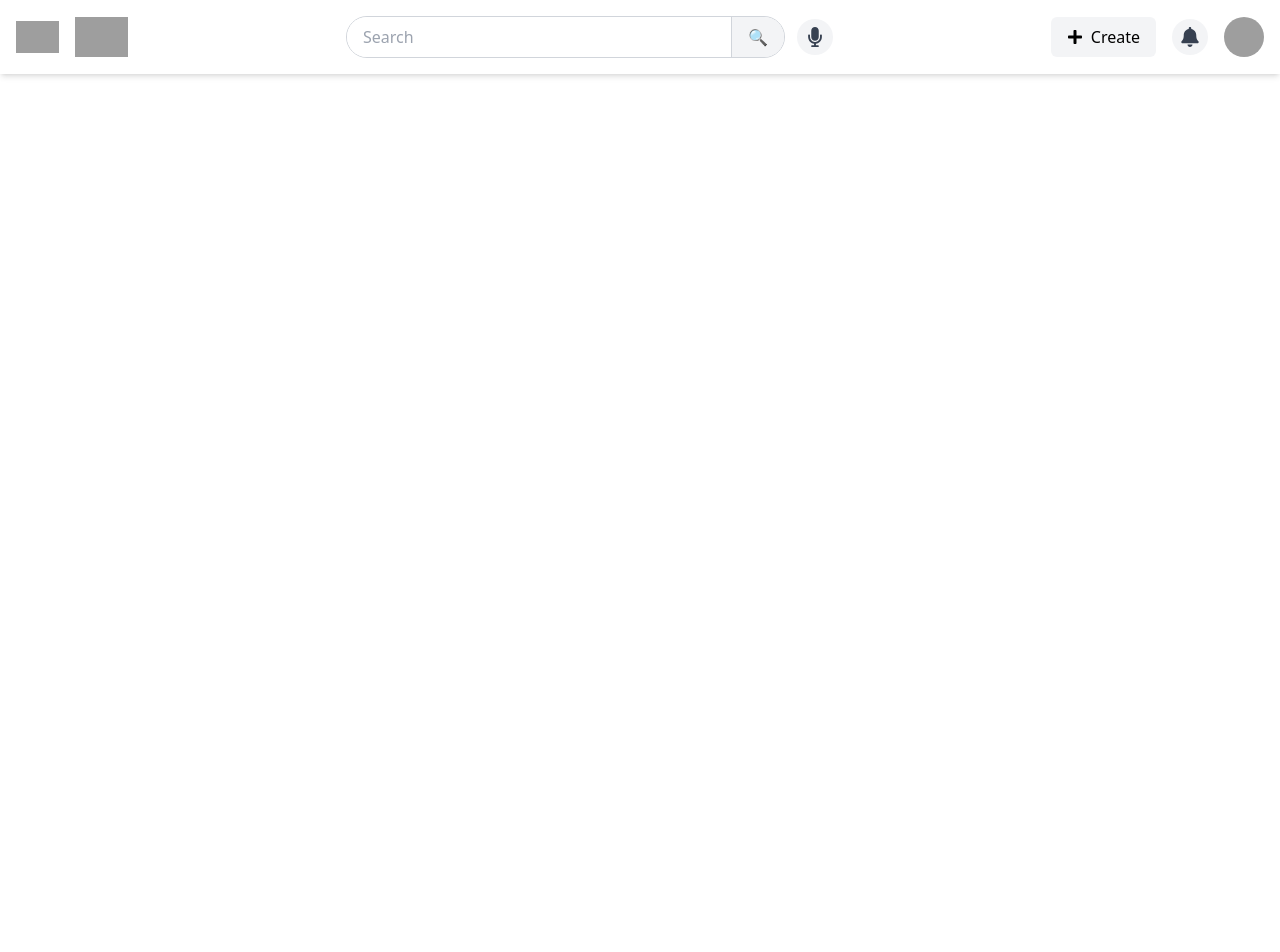
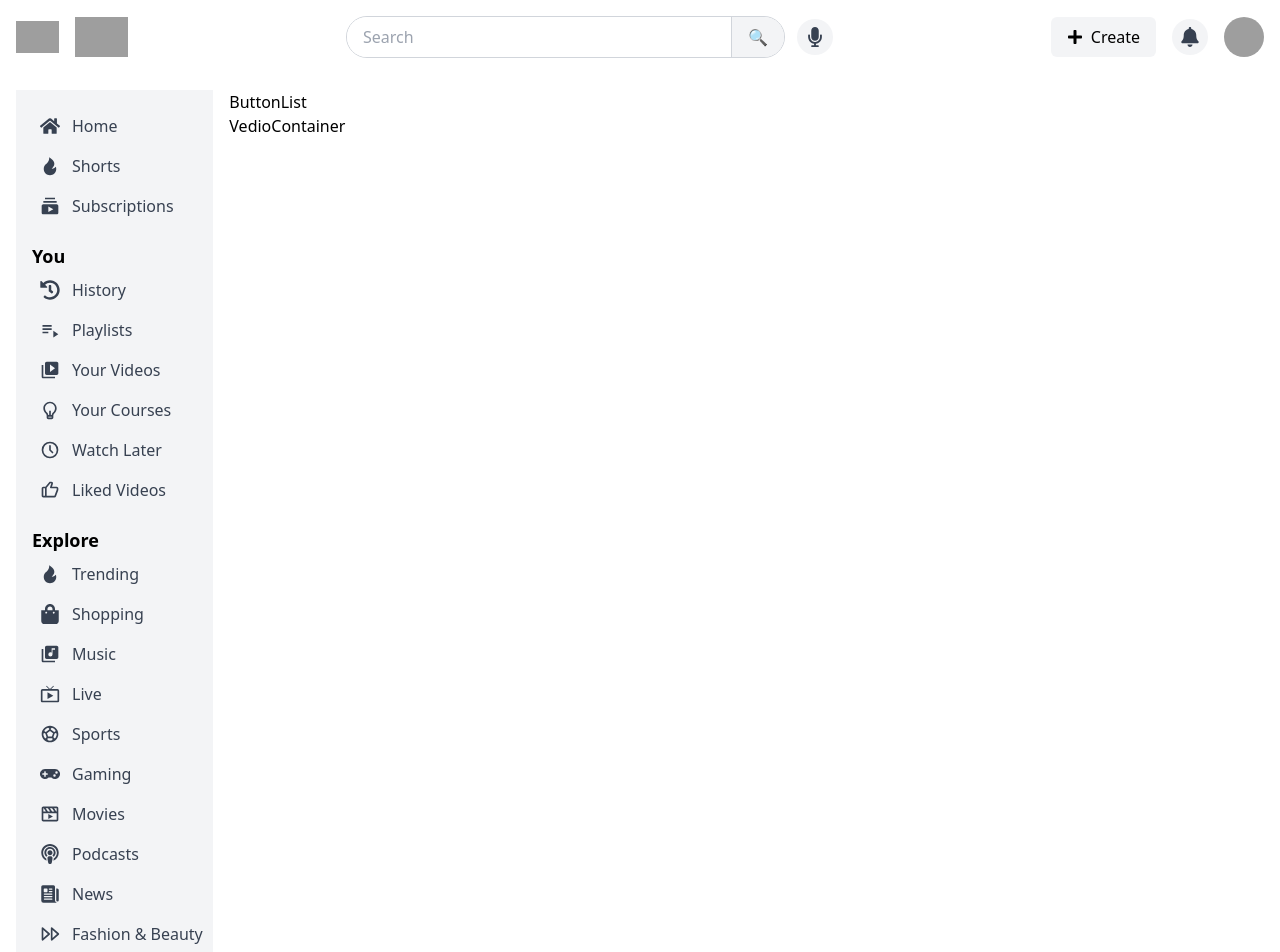
Before and after one commit to AshwiniRamesh/namaste-youtube, a React (Create React App) app: page / in a window 1280 px wide. Shown: the top 952 px of the page. Before the commit the page ends 800 px from the top, so only its background shows below. Built offline with nearby package versions, Linux system fonts and the light colour scheme; grey boxes are pictures that could not be loaded.

Commit message:
Build sidenav bar with font-awsome and react-icons

```diff
--- a/package.json
+++ b/package.json
@@ -3,6 +3,7 @@
   "version": "0.1.0",
   "private": true,
   "dependencies": {
+    "@reduxjs/toolkit": "^2.6.1",
     "@testing-library/dom": "^10.4.0",
     "@testing-library/jest-dom": "^6.6.3",
     "@testing-library/react": "^16.2.0",
@@ -10,6 +11,7 @@
     "react": "^19.0.0",
     "react-dom": "^19.0.0",
     "react-icons": "^5.5.0",
+    "react-redux": "^9.2.0",
     "react-scripts": "5.0.1",
     "tailwindcss": "^3.4.17",
     "web-vitals": "^2.1.4"
--- a/src/App.js
+++ b/src/App.js
@@ -1,10 +1,16 @@
 import Head from "./components/Head";
+import Body from "./components/Body";
+import { Provider } from "react-redux";
+import store from './store/appStore';
 
 function App() {
   return (
+    <Provider store={store}>
     <div>
         <Head/>
+        <Body />
     </div>
+    </Provider>
   );
 }
 
--- a/src/components/Body.jsx
+++ b/src/components/Body.jsx
@@ -1,12 +1,19 @@
 import React from "react";
-import Maincontainer from "./Maincontainer";
+import MainContainer from "./MainContainer";
 import SideBar from "./SideBar";
+import { useSelector } from "react-redux";
 
 export default function Body() {
+  const toggles = useSelector((store) => store.toggles);
+  const {isMenuOpen} =  toggles;
   return (
-    <div>
-      <SideBar />
-      <Maincontainer />
+    <div className="grid grid-cols-12 h-screen">
+      {isMenuOpen && <div className="col-span-2 p-4">
+        <SideBar />
+      </div>}
+      <div className="col-span-10 bg-white p-4">
+        <MainContainer />
+      </div>
     </div>
   );
 }
--- a/src/components/Head.js
+++ b/src/components/Head.jsx
@@ -1,12 +1,20 @@
 import React from "react";
 import { FaMicrophone, FaBell, FaPlus } from "react-icons/fa"; // FontAwesome Icons
+import { useDispatch } from "react-redux";
+import { toggleMenu } from "../store/togglesSlice";
 
 export default function Head() {
+  const disppatch = useDispatch();
+
+  const toggleMenuFun = () => {
+    disppatch(toggleMenu());
+  };
   return (
-    <div className="grid grid-flow-col p-4 shadow-md items-center">
+    <div className="grid grid-flow-col p-4  items-center">
       {/* Left Section - Logo & Menu */}
       <div className="flex items-center gap-4">
         <img
+          onClick={toggleMenuFun}
           className="h-8 cursor-pointer"
           src="https://static.vecteezy.com/system/resources/previews/021/190/402/original/hamburger-menu-filled-icon-in-transparent-background-basic-app-and-web-ui-bold-line-icon-eps10-free-vector.jpg"
           alt="menu-icon"
--- a/src/components/MainContainer.js
+++ b/src/components/MainContainer.jsx
@@ -2,7 +2,7 @@ import React from 'react'
 import ButtonList from './ButtonList'
 import VedioContainer from './VedioContainer'
 
-export default function Maincontainer() {
+export default function MainContainer() {
   return (
     <div>
           <ButtonList />
--- a/src/components/SideBar.jsx
+++ b/src/components/SideBar.jsx
@@ -1,7 +1,37 @@
-import React from 'react'
+import React from "react";
+import { constants } from "../utils/constants";
 
 export default function SideBar() {
+  const menuItems = constants.sideBarMenuItems;
+  if (!menuItems.length) return null;
+
   return (
-    <div>SideBar</div>
-  )
+    <div className="p-4 w-60 bg-gray-100 min-h-screen">
+      {menuItems.map((item, index) => (
+        <div key={index} className="mb-4">
+          {item.heading && (
+            <h1 className="text-lg font-bold">{item.heading}</h1>
+          )}
+          <ul className="list-none">
+            {item.listItems.map((category, idx) => (
+              <li
+                key={idx}
+                className="flex items-center space-x-3 text-gray-700 hover:text-black cursor-pointer p-2 hover:bg-gray-200 rounded-lg"
+              >
+                {/* Apply red color only for "More from YouTube" icons */}
+                <span
+                  className={`text-xl ${
+                    item.heading === "More from YouTube" ? "text-red-600" : ""
+                  }`}
+                >
+                  {category.icon}
+                </span>
+                <span>{category.name}</span>
+              </li>
+            ))}
+          </ul>
+        </div>
+      ))}
+    </div>
+  );
 }
--- a/src/components/VedioContainer.jsx
+++ b/src/components/VedioContainer.jsx
@@ -1,7 +1,7 @@
 import React from "react";
 
 const VedioContainer = () => {
-  return <div></div>;
+  return <div>VedioContainer</div>;
 };
 
 export default VedioContainer;
--- /dev/null
+++ b/src/store/appStore.js
@@ -0,0 +1,9 @@
+import { configureStore } from "@reduxjs/toolkit";
+import togglesSlice from './togglesSlice';
+
+const store = configureStore({
+reducer:{
+          toggles: togglesSlice
+}
+})
+export default store;
--- /dev/null
+++ b/src/store/togglesSlice.js
@@ -0,0 +1,15 @@
+import { createSlice } from "@reduxjs/toolkit";
+
+const togglesSlice = createSlice({
+  name: "toggles",
+  initialState: {
+    isMenuOpen: true,
+  },
+  reducers: {
+    toggleMenu: (state) => {
+      state.isMenuOpen = !state.isMenuOpen;
+    },
+  },
+});
+export const {toggleMenu} = togglesSlice.actions;
+export default togglesSlice.reducer;
--- /dev/null
+++ b/src/utils/constants.js
@@ -0,0 +1,55 @@
+import { FaHome, FaShoppingBag, FaHistory, FaGamepad, FaFilm, FaPodcast } from "react-icons/fa";
+import { MdSubscriptions, MdLibraryMusic, MdLiveTv, MdOutlineSportsSoccer, MdPlaylistPlay, MdVideoLibrary } from "react-icons/md";
+import { BiLike, BiMoviePlay } from "react-icons/bi";
+import { IoNewspaper } from "react-icons/io5";
+import { TbPlayerTrackNext, TbClock } from "react-icons/tb";
+import { RiFireFill, RiLightbulbLine } from "react-icons/ri";
+import { SiYoutubemusic, SiYoutubestudio, SiYoutubekids } from "react-icons/si";
+
+export const constants = {
+  sideBarMenuItems: [
+    {
+      heading: "",
+      listItems: [
+        { name: "Home", icon: <FaHome /> },
+        { name: "Shorts", icon: <RiFireFill /> },
+        { name: "Subscriptions", icon: <MdSubscriptions /> },
+      ],
+    },
+    {
+      heading: "You",
+      listItems: [
+        { name: "History", icon: <FaHistory /> },
+        { name: "Playlists", icon: <MdPlaylistPlay /> },
+        { name: "Your Videos", icon: <MdVideoLibrary /> },
+        { name: "Your Courses", icon: <RiLightbulbLine /> },
+        { name: "Watch Later", icon: <TbClock /> },
+        { name: "Liked Videos", icon: <BiLike /> },
+      ],
+    },
+    {
+      heading: "Explore",
+      listItems: [
+        { name: "Trending", icon: <RiFireFill /> },
+        { name: "Shopping", icon: <FaShoppingBag /> },
+        { name: "Music", icon: <MdLibraryMusic /> },
+        { name: "Live", icon: <MdLiveTv /> },
+        { name: "Sports", icon: <MdOutlineSportsSoccer /> },
+        { name: "Gaming", icon: <FaGamepad /> },
+        { name: "Movies", icon: <BiMoviePlay /> },
+        { name: "Podcasts", icon: <FaPodcast /> },
+        { name: "News", icon: <IoNewspaper /> },
+        { name: "Fashion & Beauty", icon: <TbPlayerTrackNext /> },
+      ],
+    },
+    {
+      heading: "More from YouTube",
+      listItems: [
+        { name: "YouTube Premium", icon: <SiYoutubemusic /> },
+        { name: "YouTube Studio", icon: <SiYoutubestudio /> },
+        { name: "YouTube Music", icon: <SiYoutubemusic /> },
+        { name: "YouTube Kids", icon: <SiYoutubekids /> },
+      ],
+    },
+  ],
+};
```
Also changed, not shown: 2 other files (tests, documents, lock files or other folders).
